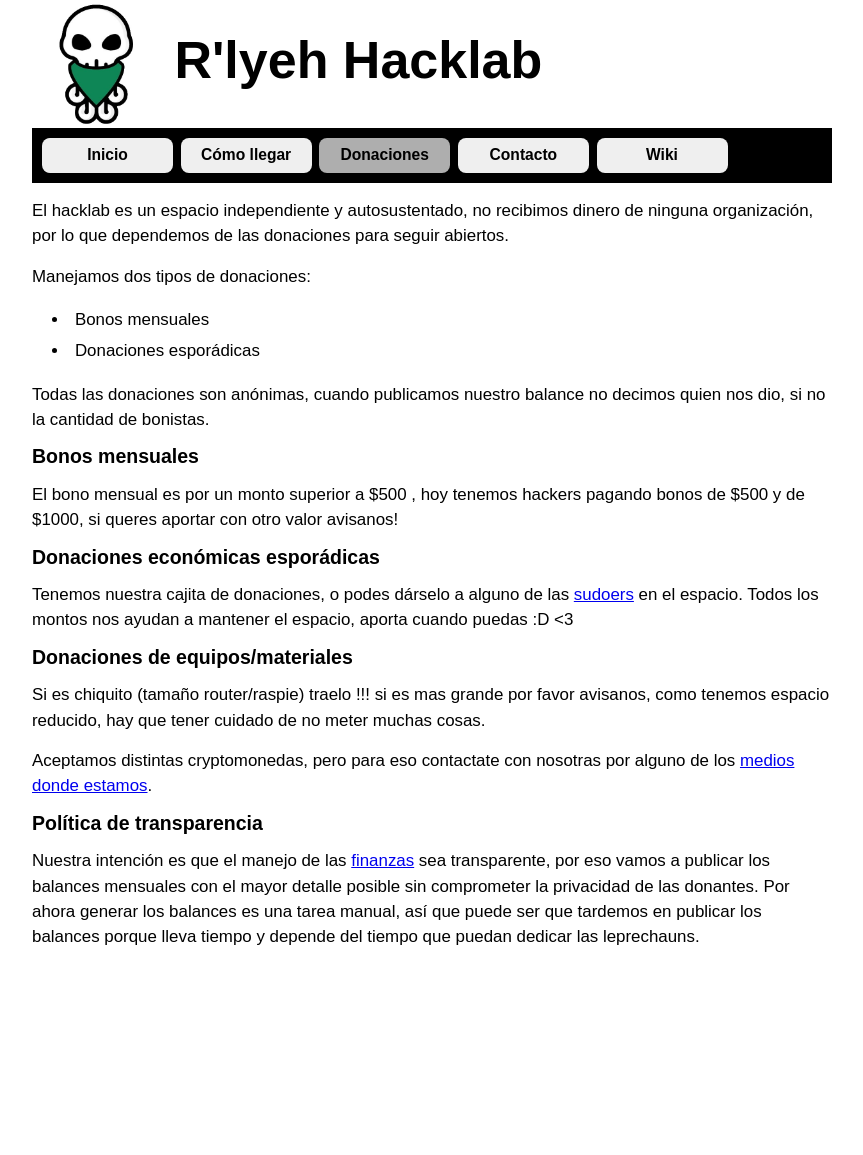
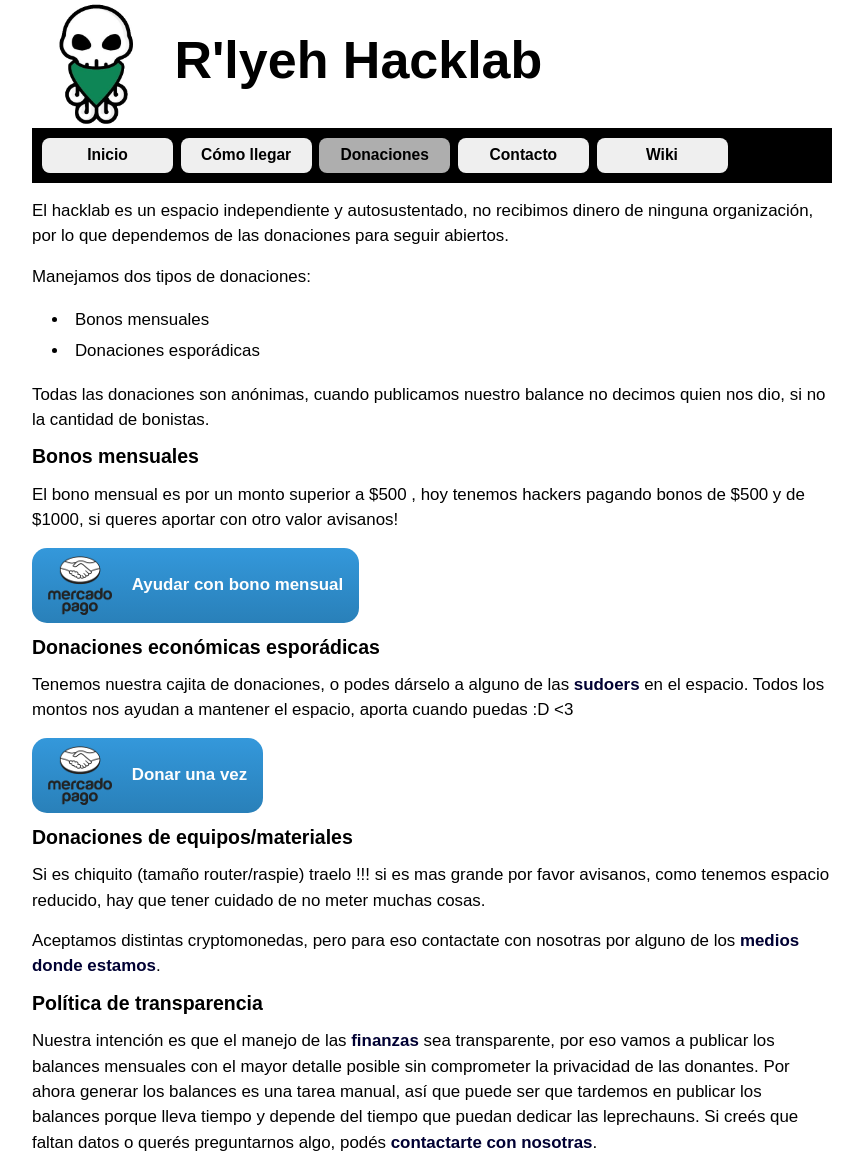
Before and after one commit to rlyehlab/rlab.be, a Jekyll site: the page built from donaciones.md, in a window 1280 px wide. Shown: the whole page, without its empty margins (208-1071 px from the left). Built offline with Jekyll 4.4.1, drawn with Linux system fonts in a browser that asks for light colours; before the commit the page ends 950 px from its top, so only the background shows below that.

Commit message:
Adds donation buttons

```diff
--- a/assets/css/main.css
+++ b/assets/css/main.css
@@ -17,13 +17,15 @@ h1 {
   margin: 15px 0;
 }
 
-a:link, a: visited {
-  color: #000;
+.content a:link, .content a:visited {
+  color: #000033;
+  font-weight: bold;
   text-decoration: none;
 }
 
-a:hover {
+.content a:hover {
   color: #aeaeae;
+  text-decoration: underline;
 }
 
 .main-container {
@@ -96,3 +98,54 @@ nav a:hover, nav li.active a:link, nav li.active a:visited {
 .content ul {
   margin-left: 20px;
 }
+
+
+.button-donate {
+  background: #3498db;
+  background-image: -webkit-linear-gradient(top, #3498db, #2980b9);
+  background-image: -moz-linear-gradient(top, #3498db, #2980b9);
+  background-image: -ms-linear-gradient(top, #3498db, #2980b9);
+  background-image: -o-linear-gradient(top, #3498db, #2980b9);
+  background-image: linear-gradient(to bottom, #3498db, #2980b9);
+  -webkit-border-radius: 15;
+  -moz-border-radius: 15;
+  border-radius: 15px;
+  display: inline-block;
+  font-family: Arial;
+  color: #ffffff;
+  font-size: 20px;
+  padding: 8px 16px;
+  text-decoration: none;
+}
+
+.button-donate:hover {
+  background: #3cb0fd;
+  background-image: -webkit-linear-gradient(top, #3cb0fd, #3498db);
+  background-image: -moz-linear-gradient(top, #3cb0fd, #3498db);
+  background-image: -ms-linear-gradient(top, #3cb0fd, #3498db);
+  background-image: -o-linear-gradient(top, #3cb0fd, #3498db);
+  background-image: linear-gradient(to bottom, #3cb0fd, #3498db);
+  text-decoration: none;
+}
+
+
+.button-donate a:link, .button-donate a:visited {
+  display: inline-block;
+  padding-left: 5px;
+  line-height: 50px;
+  color: #fefefe;
+  font-weight: bold;
+  text-decoration: none;
+  vertical-align: middle;
+}
+
+.button-donate a:hover {
+  color: #ffffff;
+}
+
+.button-donate img {
+  display: inline-block;
+  line-height: 50px;
+  padding-right: 10px;
+  vertical-align: middle;
+}
--- a/donaciones.md
+++ b/donaciones.md
@@ -19,11 +19,13 @@ Manejamos dos tipos de donaciones:
 Todas las donaciones son anónimas, cuando publicamos nuestro balance no decimos
 quien nos dio, si no la cantidad de bonistas.
 
-
 # Bonos mensuales
 
 El bono mensual es por un monto superior a $500 , hoy tenemos hackers pagando
 bonos de $500 y de $1000, si queres aportar con otro valor avisanos!
+
+{:.button-donate}
+![MercadoPago](/assets/images/mercadopago.png) [Ayudar con bono mensual](http://mpago.la/oSDG)
 
 
 # Donaciones económicas esporádicas
@@ -31,6 +33,10 @@ bonos de $500 y de $1000, si queres aportar con otro valor avisanos!
 Tenemos nuestra cajita de donaciones, o podes dárselo a alguno de las
 [sudoers](https://wiki.rlab.be/doku.php?id=sudoers) en el espacio. Todos los
 montos nos ayudan a mantener el espacio, aporta cuando puedas :D <3
+
+{:.button-donate}
+![MercadoPago](/assets/images/mercadopago.png) [Donar una vez](http://mpago.la/puWu)
+
 
 # Donaciones de equipos/materiales
 
@@ -51,3 +57,5 @@ vamos a publicar los balances mensuales con el mayor detalle posible sin
 comprometer la privacidad de las donantes. Por ahora generar los balances es una
 tarea manual, así que puede ser que tardemos en publicar los balances porque
 lleva tiempo y depende del tiempo que puedan dedicar las leprechauns.
+Si creés que faltan datos o querés preguntarnos algo, podés
+[contactarte con nosotras](/contacto).
```
Also changed, not shown: assets/images/mercadopago.png (added).
